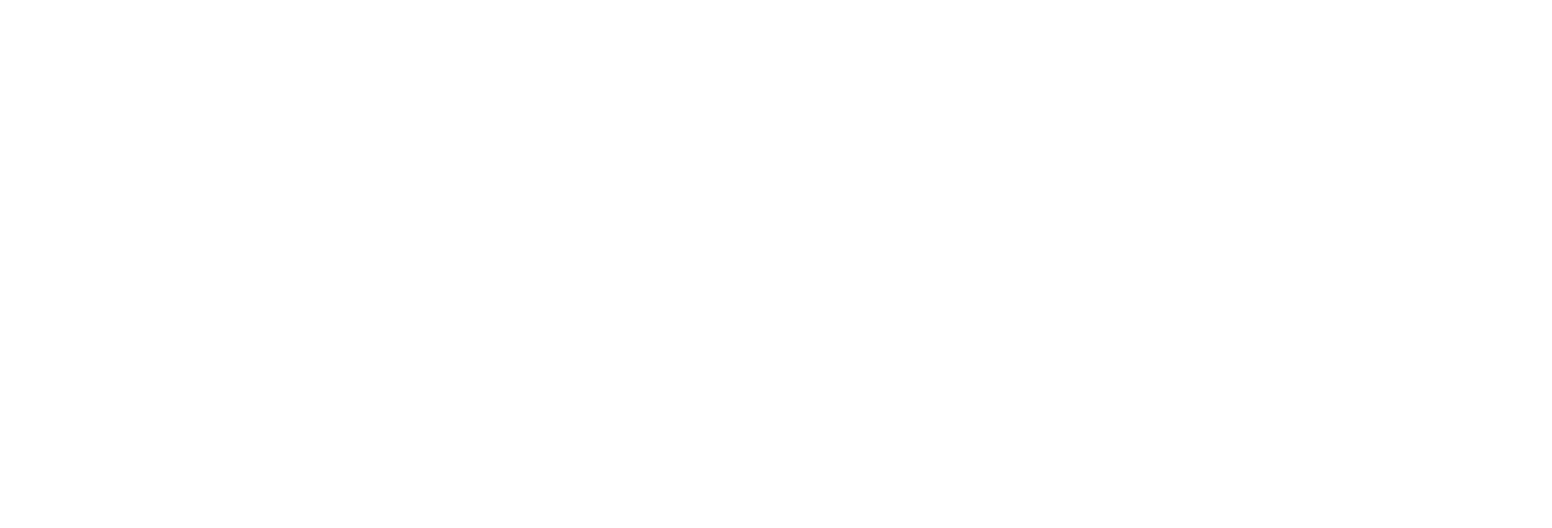
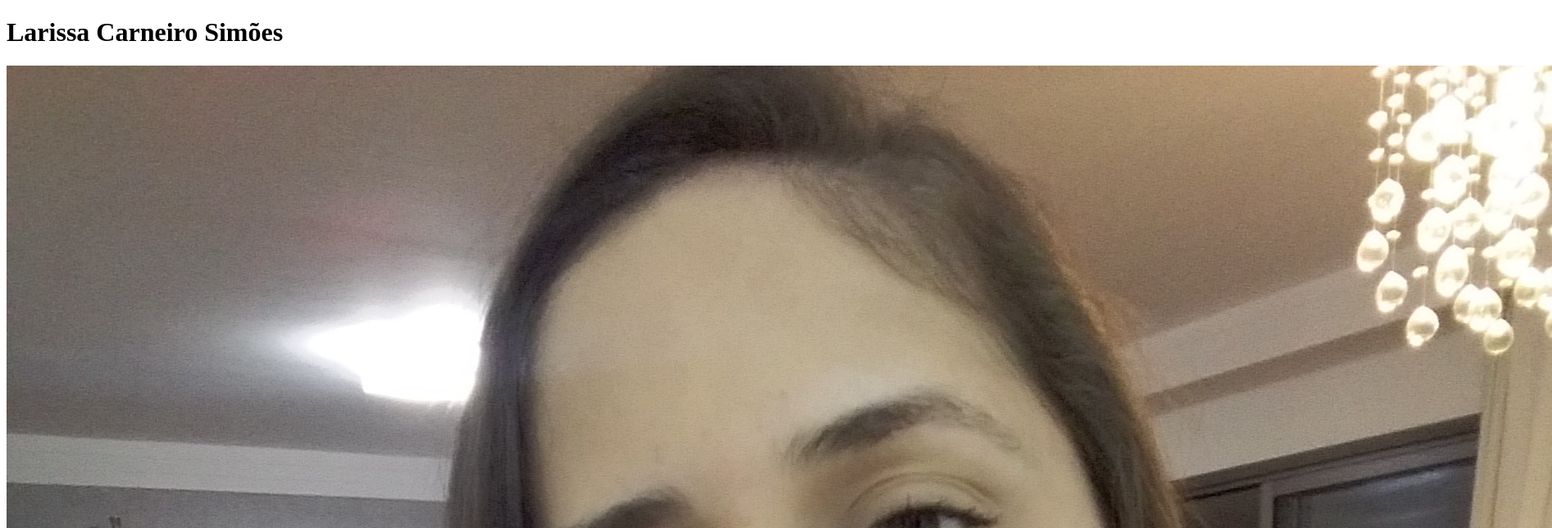
Before and after one commit to LarissaSimoes/LarissaSimoes.github.io, a plain HTML site: page index.html in a window 1280 px wide. Shown: the top 644 px of the page at 82% size, 1893 px wide, since content can reach past the window. Drawn offline with Linux system fonts and the light colour scheme.

Commit message:
título e foto

```diff
--- a/index.html
+++ b/index.html
@@ -7,6 +7,8 @@
     <title>Portfólio Web</title>
 </head>
 <body>
+    <h1>Larissa Carneiro Simões</h1>
+    <img src="fotolarissa.jpg">
 
 </body>
 </html>
```
Also changed, not shown: fotolarissa.jpg (added).
